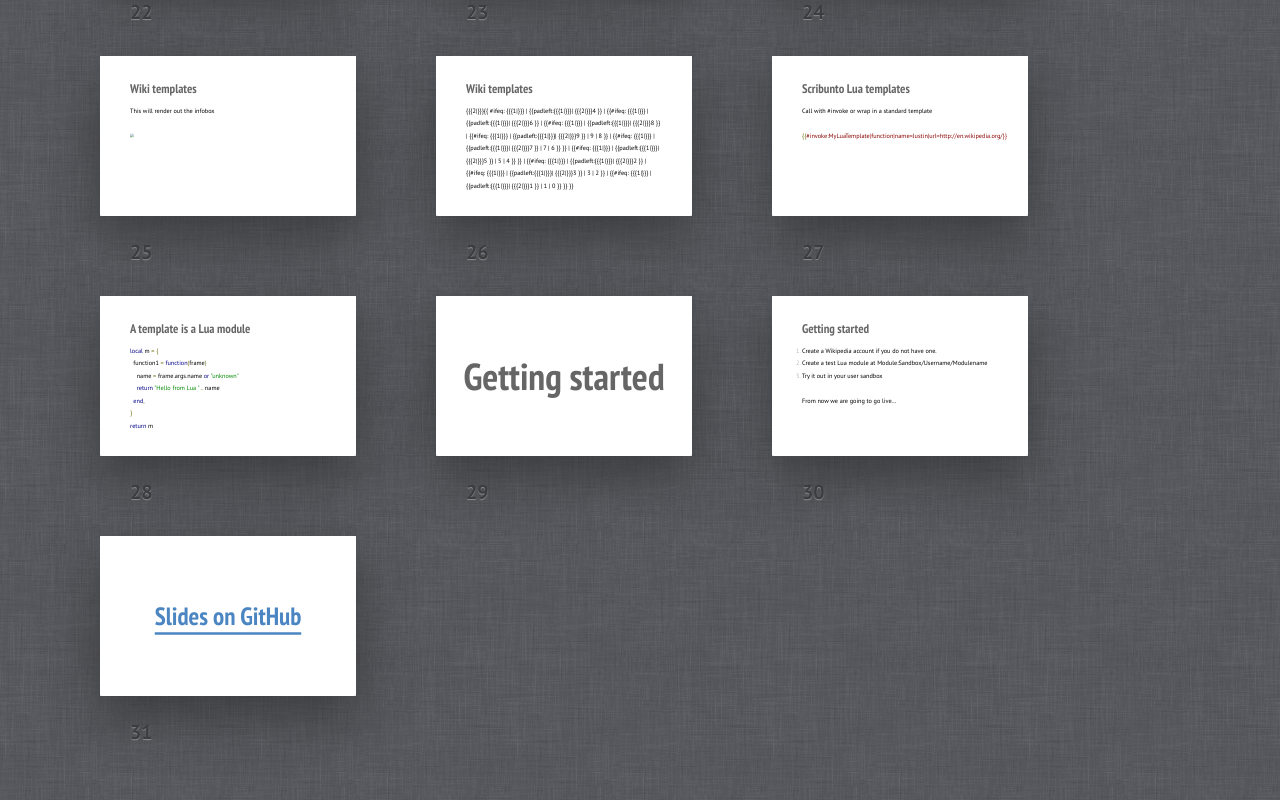
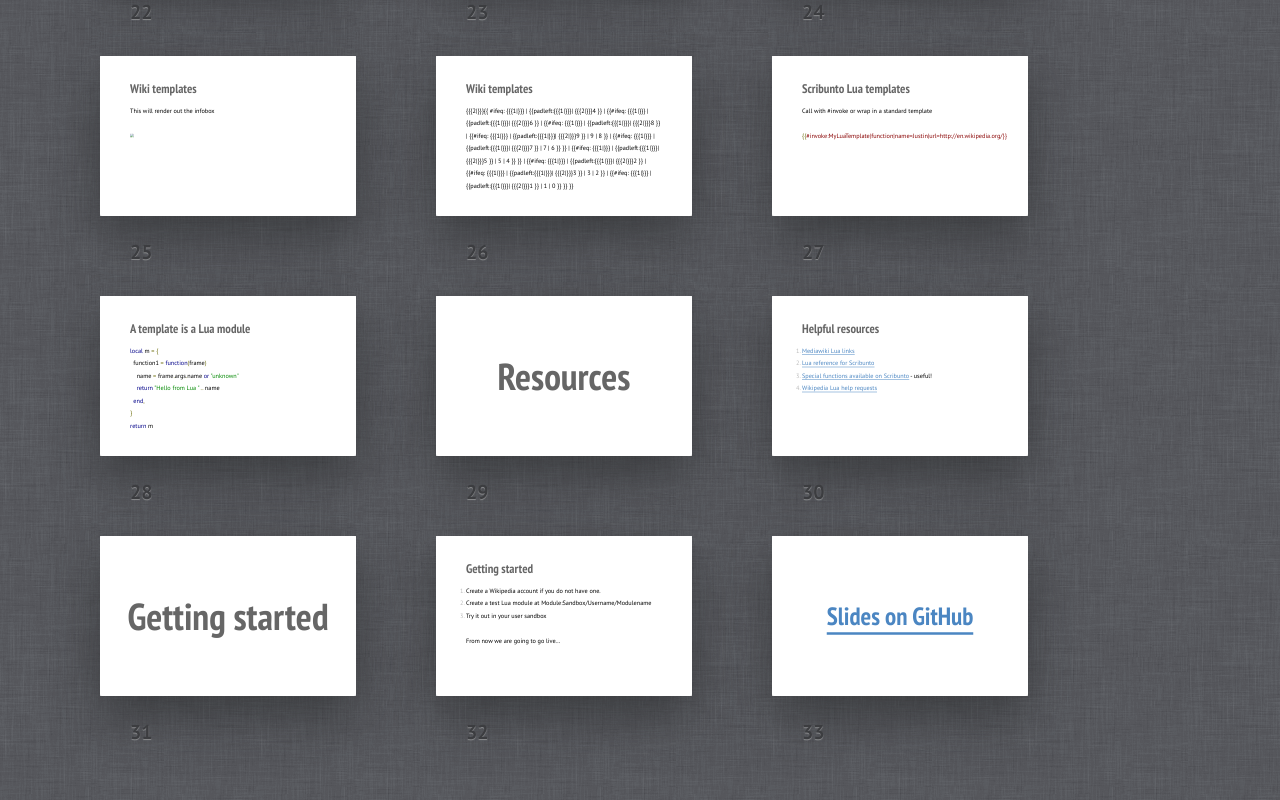
Before and after one commit to justincormack/luawikitalk, a plain HTML site: page index.html in a window 1280 px wide. Shown: the part 2144-2944 px from the top of the page. Drawn offline with Linux system fonts and the light colour scheme.

Commit message:
add resources

```diff
--- a/index.html
+++ b/index.html
@@ -390,6 +390,20 @@ return m
 </div></section>
 
 	<section class="slide shout"><div>
+		<h2>Resources</h2>
+	</div></section>
+
+<section class="slide"><div>
+<h2>Helpful resources</h2>
+<ol>
+<li><a href="https://meta.wikimedia.org/wiki/Lua">Mediawiki Lua links<a/>
+<li><a href="https://www.mediawiki.org/wiki/Extension:Scribunto/Lua_reference_manual">Lua reference for Scribunto</a>
+<li><a href="https://www.mediawiki.org/wiki/Extension:Scribunto/Lua_reference_manual#Scribunto_libraries">Special functions available on Scribunto</a> - useful!
+<li><a href="https://en.wikipedia.org/wiki/Wikipedia:Lua_requests">Wikipedia Lua help requests</a>
+</ol>
+</div></section>
+
+	<section class="slide shout"><div>
 		<h2>Getting started</h2>
 	</div></section>
 
@@ -402,6 +416,7 @@ return m
 </ol>
 <p>From now we are going to go live...
 </div></section>
+
 
 
 	<section class="slide shout" id="SeeMore"><div>
```
